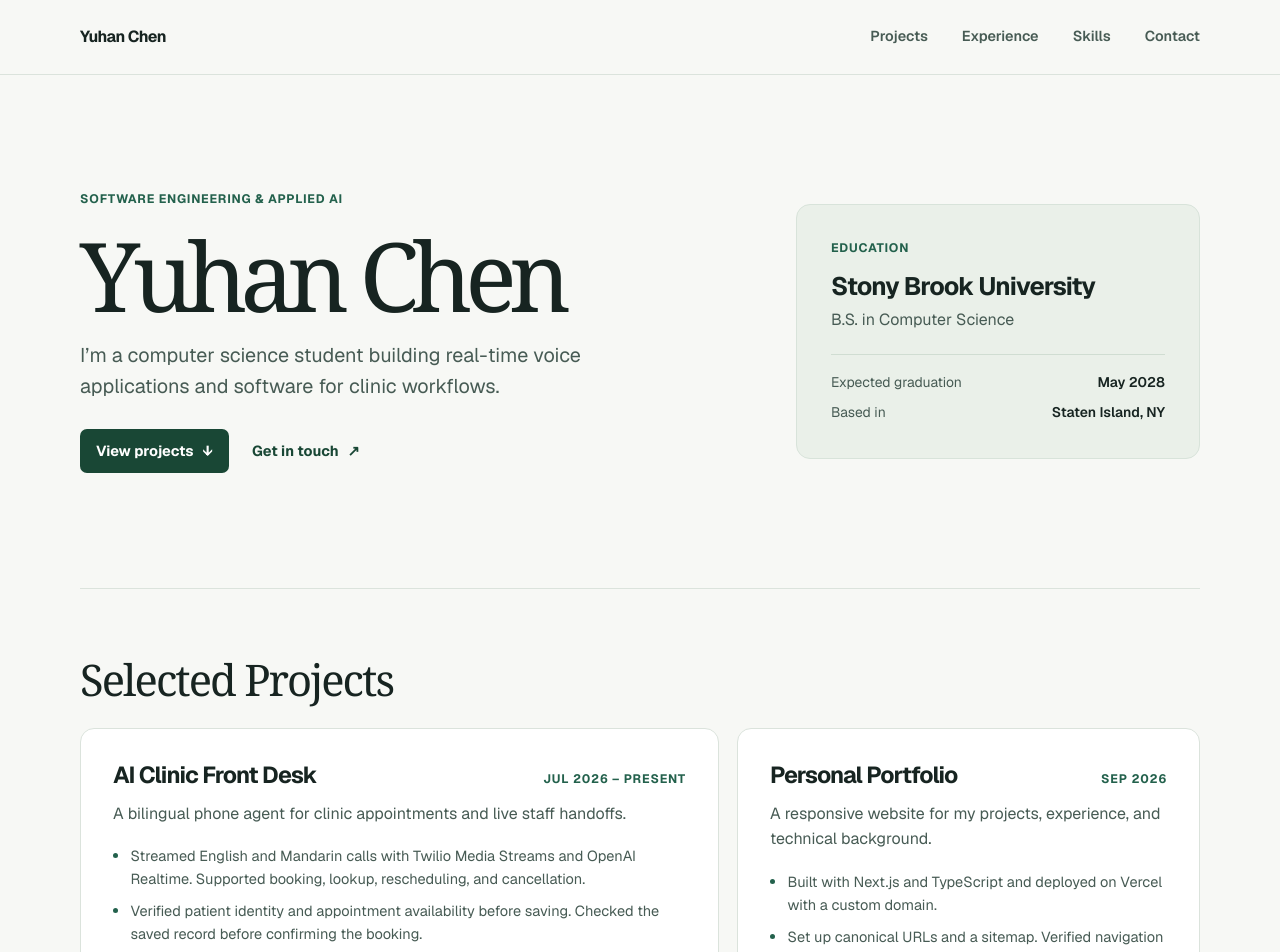
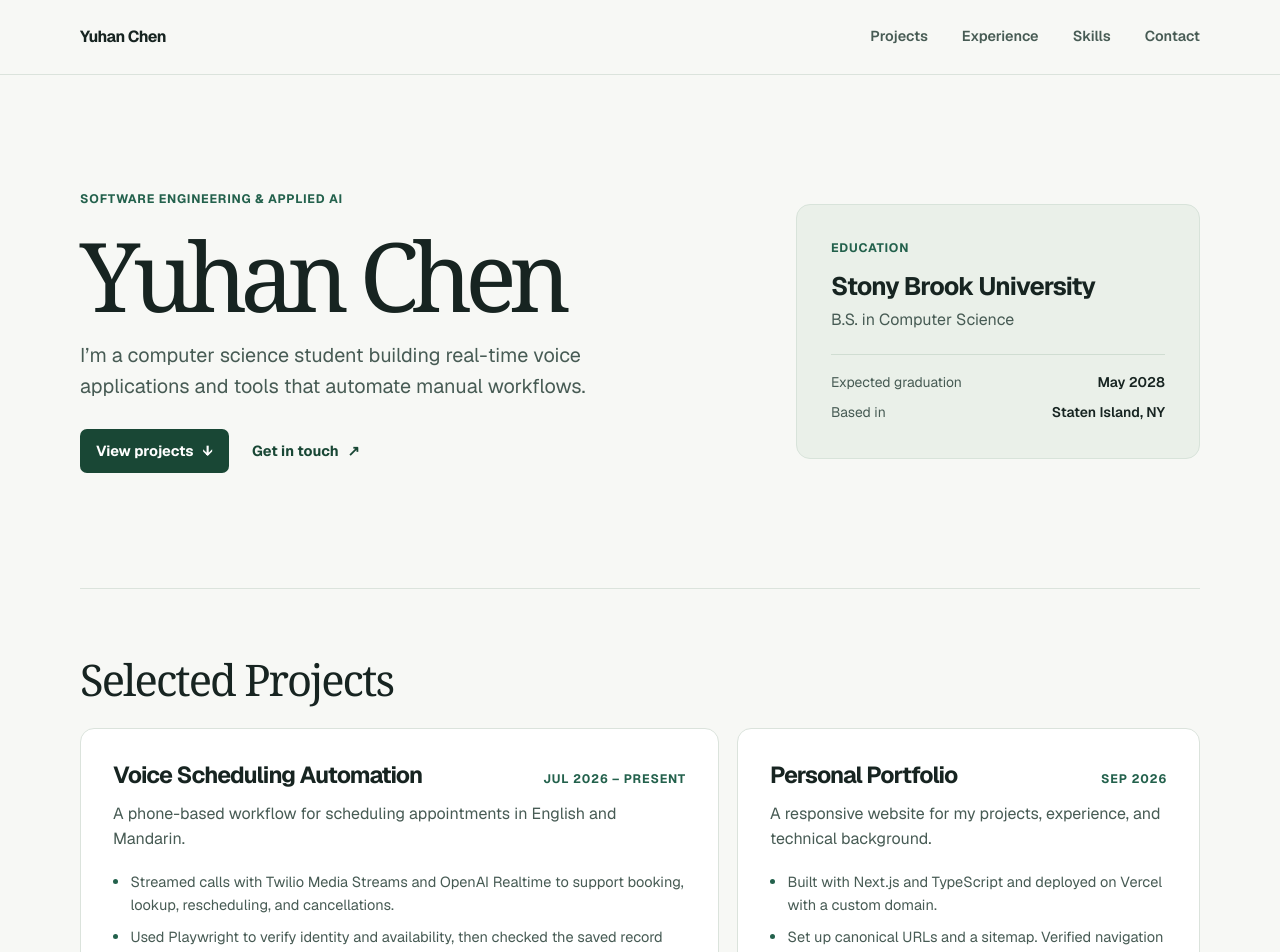
Before and after one commit to yuhan2521407353-debug/yuhanchen.me, a Next.js app: page / in a window 1280 px wide. Shown: the top 952 px of the page. Built offline with nearby package versions, Linux system fonts and the light colour scheme.

Commit message:
Describe the voice scheduling project by its capabilities

```diff
--- a/app/data/portfolio.ts
+++ b/app/data/portfolio.ts
@@ -1,12 +1,12 @@
 
 export const projects = [
   {
-    title: "AI Clinic Front Desk",
+    title: "Voice Scheduling Automation",
     dates: "Jul 2026 – Present",
-    description: "A bilingual phone agent for clinic appointments and live staff handoffs.",
+    description: "A phone-based workflow for scheduling appointments in English and Mandarin.",
     details: [
-      "Streamed English and Mandarin calls with Twilio Media Streams and OpenAI Realtime. Supported booking, lookup, rescheduling, and cancellation.",
-      "Verified patient identity and appointment availability before saving. Checked the saved record before confirming the booking.",
+      "Streamed calls with Twilio Media Streams and OpenAI Realtime to support booking, lookup, rescheduling, and cancellations.",
+      "Used Playwright to verify identity and availability, then checked the saved record before confirming each booking.",
       "Handled caller interruptions and synced call and booking activity to a PostgreSQL staff dashboard through a retryable queue.",
       "Used synthetic call replays to diagnose repeated prompts and early replies. One release passed 3,996 regression checks.",
     ],
--- a/app/layout.tsx
+++ b/app/layout.tsx
@@ -6,7 +6,7 @@ import styles from "./portfolio.module.css";
 
 const geist = Geist({ subsets: ["latin"], variable: "--font-geist-sans" });
 const title = "Yuhan Chen | Software Engineering and Applied AI";
-const description = "Yuhan Chen is a computer science student at Stony Brook University building real-time voice applications and software for clinic workflows.";
+const description = "Yuhan Chen is a computer science student at Stony Brook University building real-time voice applications and tools that automate manual workflows.";
 const siteUrl = "https://yuhanchen.me";
 
 export const metadata: Metadata = {
--- a/app/page.tsx
+++ b/app/page.tsx
@@ -29,7 +29,7 @@ export default function Home() {
             <p className={styles.focus}>Software Engineering &amp; Applied AI</p>
             <h1 id="name">{profile.name}</h1>
             <p className={styles.summary}>
-              I’m a computer science student building real-time voice applications and software for clinic workflows.
+              I’m a computer science student building real-time voice applications and tools that automate manual workflows.
             </p>
             <div className={styles.actions}>
               <a className={styles.button} href="#projects">View projects <span aria-hidden="true">↓</span></a>
```
